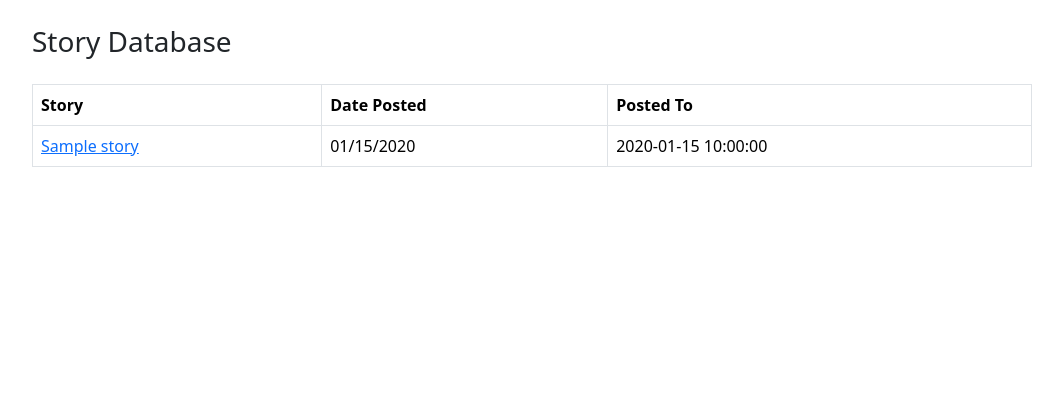
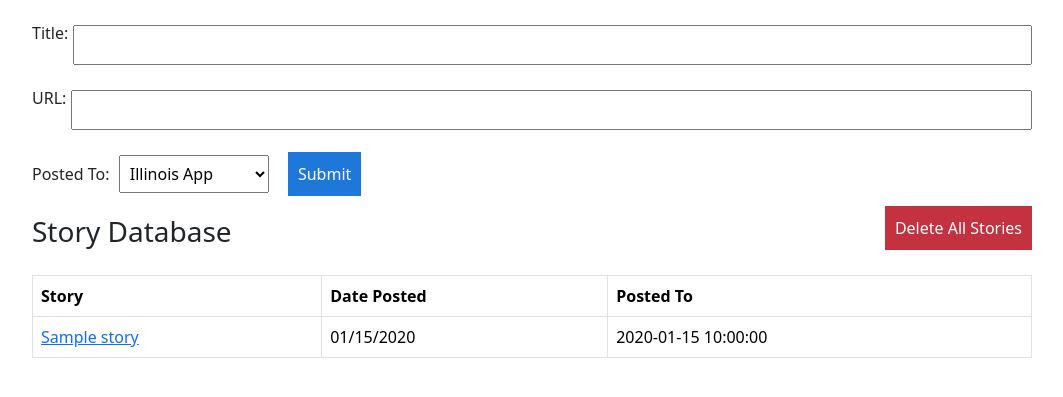
Before and after one commit to Illini-Media-Company/central-backend, a Flask app: template templates/socials.html in a window 1280 px wide. Shown: the part 56-453 px from the top of the page, without its empty margins (108-1171 px from the left). Run offline with Flask 2, Linux system fonts and the light colour scheme; the template is opened without the code that fills it: most values are stand-ins (such as "Sample title", 1, 10 or a date in 2020); parts of the project's set-up code (start-up, migrations or seed data) failed here and were passed over.

Commit message:
split endpoints for stories, update socials tab html

```diff
--- a/templates/socials.html
+++ b/templates/socials.html
@@ -8,13 +8,70 @@ Socials
 <style>
     .container {
         width: 80%;
-        margin: 0 auto;
+        margin-bottom: 10px;
+    }
+    label {
+        margin-right: 5px;
+    }
+    #title,
+    #url,
+    #posted_to {
+        width: 100%;
+        padding: 6px;
         margin-top: 25px;
+        box-sizing: border-box;
+    }
+    #posted_to {
+        width: 15%;
+    }
+    button {
+        padding: 10px;
+        background-color: #1d78da;
+        color: #fff;
+        border: none;
+        cursor: pointer;
+        margin-left: 15px;
+    }
+    button:hover {
+        background-color: #103c6c;
+    }
+    #delete-all-button {
+        padding: 10px;
+        background-color: #c43240;
+        color: #fff;
+        border: none;
+        cursor: pointer;
+        margin-bottom: 15px;
+    }
+    #delete-all-button:hover {
+        background-color: #711b24;
     }
 </style>
 
 <div class="container">
+    <div class="input-container d-flex justify-content-between align-items-center">
+        <label for="title">Title:</label>
+        <input type="text" id="title" name="title">
+    </div>
+
+    <div class="input-container d-flex justify-content-between align-items-center">
+        <label for="url">URL:</label>
+        <input type="text" id="url" name="url">
+    </div>
+
+    <div class="input-container ">
+        <label for="posted_to">Posted To:</label>
+        <select id="posted_to" name="posted_to">
+            <option value="Illinois App">Illinois App</option>
+            <option value="Reddit">Reddit</option>
+        </select>
+        <button onclick="submitForm()">Submit</button>
+    </div>
+</div>
+
+<div class="container d-flex justify-content-between align-items-center">
     <h3>Story Database</h3>
+    <button id="delete-all-button" onclick="deleteAllStories()">Delete All Stories</button>
 </div>
 
 <div class="container">
@@ -37,4 +94,63 @@ Socials
         </tbody>
     </table>
 </div>
+
+<script>
+    function submitForm() {
+        var title = document.getElementById('title').value;
+        var url = document.getElementById('url').value;
+        var postedTo = document.getElementById('posted_to').value;
+
+        var endpoint = '/socials';
+        if (postedTo === 'Illinois App') {
+            endpoint += '/illinoisapp';
+        } else if (postedTo === 'Reddit') {
+            endpoint += '/reddit';
+        }
+
+        fetch(endpoint, {
+            method: 'POST',
+            headers: {
+                'Content-Type': 'application/x-www-form-urlencoded',
+            },
+            body: `_csrf_token={{ csrf_token() }}&title=${title}&url=${url}`,
+        })
+        .then(response => response.text())
+        .then(data => {
+            console.log(data);
+            if (data.startsWith('ERROR:')) {
+                alert(data);
+            } else {
+                window.location.reload();
+            }
+        })
+        .catch(error => {
+            console.error('ERROR:', error);
+            alert(error);
+        });
+    }
+    function deleteAllStories() {
+        var confirmation = confirm("Are you sure you want to delete ALL stories in the database?");
+        var confirmation2 = confirm("Are you SURE sure? Everything?");
+        if (confirmation & confirmation2) {
+            fetch('/socials/delete_all', {
+                method: 'POST',
+                headers: {
+                    'Content-Type': 'application/x-www-form-urlencoded',
+                },
+                body: `_csrf_token={{ csrf_token() }}`,
+            })
+            .then(response => response.text())
+            .then(data => {
+                console.log(data);
+                alert(data);
+                window.location.reload();
+            })
+            .catch(error => {
+                console.error('ERROR:', error);
+                alert(error);
+            });
+        }
+    }
+</script>
 {% endblock %}
```
Also changed, not shown: db/story.py (+13 -2 lines), views/socials.py (+48 -13 lines). Lines whose indentation alone changed are shown as unchanged.
